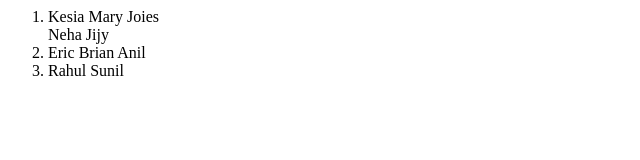
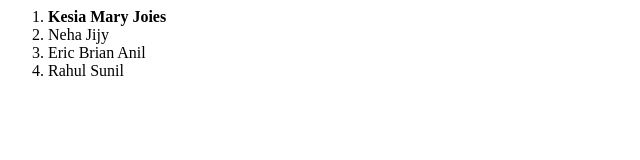
Before and after one commit to rahulsunil2/hackOverflow, a plain HTML site: page index.html in a window 1280 px wide. Shown: the full height of the page, 0-640 px from the left. Drawn offline with Linux system fonts and the light colour scheme.

Commit message:
Update index.html

```diff
--- a/index.html
+++ b/index.html
@@ -10,8 +10,8 @@
 
 <body>
   <ol>
-    <li>Kesia Mary Joies</li>
-    </li>Neha Jijy</li>
+    <li><strong>Kesia Mary Joies</strong></li>
+    <li>Neha Jijy</li>
     <li>Eric Brian Anil</li>
     <li>Rahul Sunil</li>
   </ol>
```
